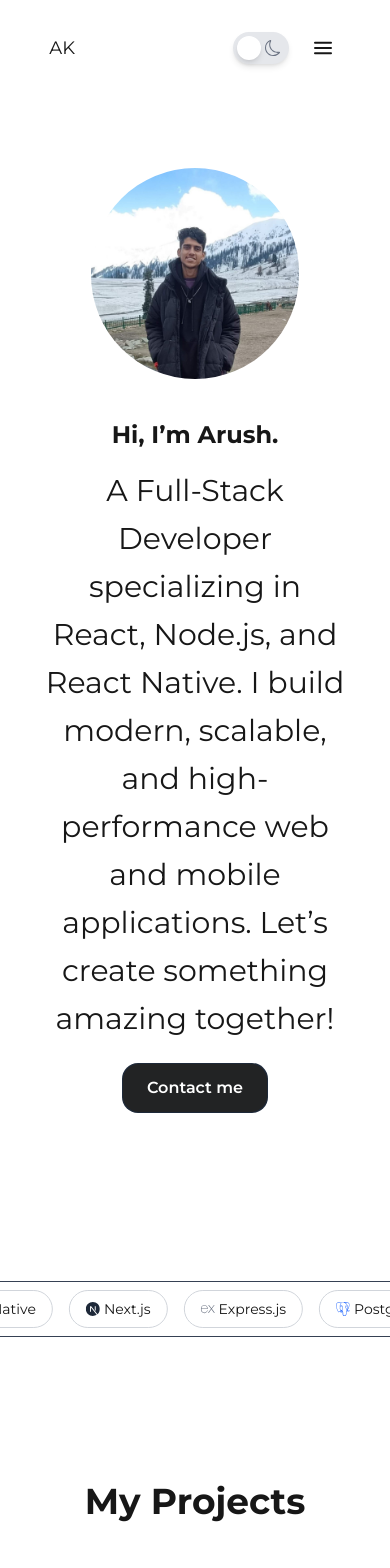
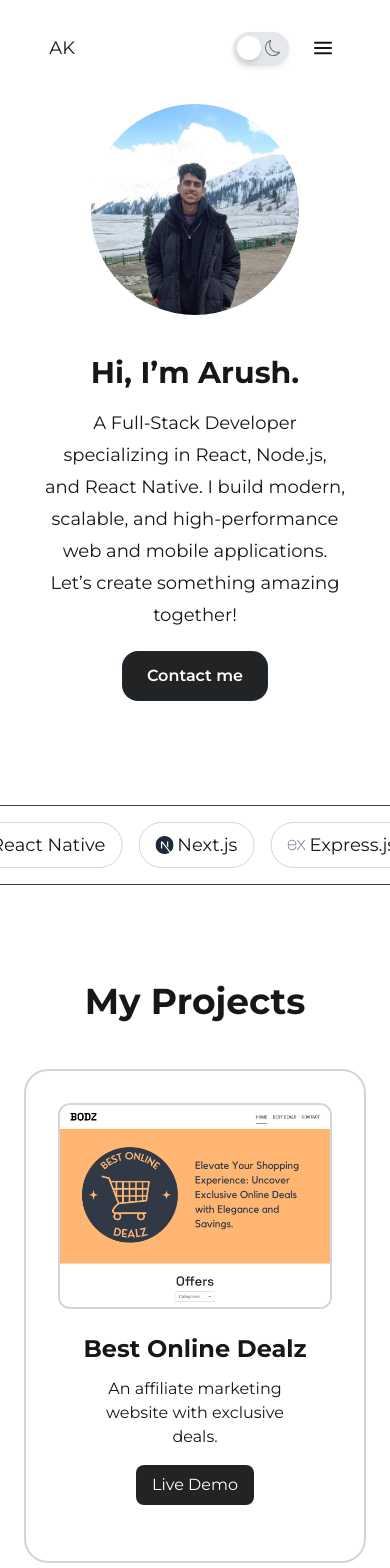
Before and after one commit to arush789/Portfolio, a Next.js app: page / in a window 390 px wide. Shown: the top 1568 px of the page. Built offline with nearby package versions, Linux system fonts and the light colour scheme.

Commit message:
fixed some size in phone

```diff
--- a/app/page.tsx
+++ b/app/page.tsx
@@ -67,7 +67,7 @@ export default function Home() {
         </AnimatedContent>
       </div>
 
-      <div className="container mx-auto px-6 py-10 ">
+      <div className="container mx-auto px-6 py-2 lg:py-10 ">
         {/* Hero Section */}
         <FadeContent
           blur={true}
@@ -75,7 +75,7 @@ export default function Home() {
           easing="ease-out"
           initialOpacity={0}
         >
-          <div className="flex lg:flex-row flex-col my-32 justify-center items-center gap-10 relative z-10">
+          <div className="flex lg:flex-row flex-col my-24 lg:my-32 justify-center items-center gap-10 relative z-10">
             <Image
               className="rounded-full w-52 lg:w-72"
               width={300}
@@ -84,7 +84,7 @@ export default function Home() {
               src={profilePhoto}
             />
             <div className="lg:w-1/2 text-center lg:text-left px-5">
-              <h1 className="lg:text-5xl text-2xl font-bold mb-4">
+              <h1 className="lg:text-5xl text-3xl font-bold mb-4">
                 Hi, I’m Arush.
               </h1>
               {/* <SplitText
@@ -92,7 +92,7 @@ export default function Home() {
                 delay={5.0}
                 className="lg:text-[30px] text-[20px]"
               /> */}
-              <p className="text-3xl leading-12">
+              <p className="text-lg lg:text-3xl leading-8 lg:leading-12">
                 A Full-Stack Developer specializing in React, Node.js, and React
                 Native. I build modern, scalable, and high-performance web and
                 mobile applications. Let’s create something amazing together!
@@ -130,17 +130,17 @@ export default function Home() {
         <Marquee
           autoFill={true}
           speed={50}
-          gradient={!isMobile} // Disable gradient on mobile
+          gradient={!isMobile}
           gradientWidth={300}
           gradientColor={resolvedTheme === "dark" ? "#0a0a0a" : "white"}
           className="flex items-center border-t border-b border-gray-700
-          py-2 sm:py-4" // Reduce padding for mobile
+          py-4"
         >
           {skills.map((skill, index) => (
             <div
               key={index}
-              className="flex gap-1 sm:gap-2 items-center mx-2 sm:mx-3 text-sm sm:text-xl border
-              px-4 sm:px-6 py-2 sm:py-5 rounded-full border-gray-600" // Smaller text & padding for mobile
+              className="flex gap-1 sm:gap-2 items-center mx-2 sm:mx-3 text-lg sm:text-xl border
+              px-4 sm:px-6 py-2 sm:py-5 rounded-full border-gray-600"
             >
               {skill.icon}
               <span className="text-text">{skill.name}</span>
@@ -148,7 +148,7 @@ export default function Home() {
           ))}
         </Marquee>
       </AnimatedContent>
-      <div className="flex justify-center items-center mt-20">
+      <div className="flex justify-center items-center mt-8 lg:mt-20">
         <MyProjects />
       </div>
       <AnimatedContent
--- a/components/Footer.tsx
+++ b/components/Footer.tsx
@@ -16,7 +16,7 @@ const Footer = () => {
 
           <div className="mt-6 lg:mt-0 lg:w-1/3 flex flex-col space-y-3">
             <h3 className="text-xl font-semibold">Quick Links</h3>
-            <a href="#" className="text-gray-300 hover:text-white transition">
+            <a href="/" className="text-gray-300 hover:text-white transition">
               Home
             </a>
             {/* <a href="#" className="text-gray-300 hover:text-white transition">
--- a/components/Nav.tsx
+++ b/components/Nav.tsx
@@ -176,7 +176,11 @@ const Nav = () => {
             >
               <ul className="flex flex-col gap-4">
                 <li className="hover:font-bold">
-                  <Link href="/" className="text-black dark:text-white">
+                  <Link
+                    href="/"
+                    onClick={() => setMenu(false)}
+                    className="text-black dark:text-white"
+                  >
                     Home
                   </Link>
                 </li>
@@ -191,7 +195,11 @@ const Nav = () => {
                   </Link>
                 </li> */}
                 <li className="hover:font-bold">
-                  <Link href="/contact" className="text-black dark:text-white">
+                  <Link
+                    href="/contact"
+                    onClick={() => setMenu(false)}
+                    className="text-black dark:text-white"
+                  >
                     Contact
                   </Link>
                 </li>
```
